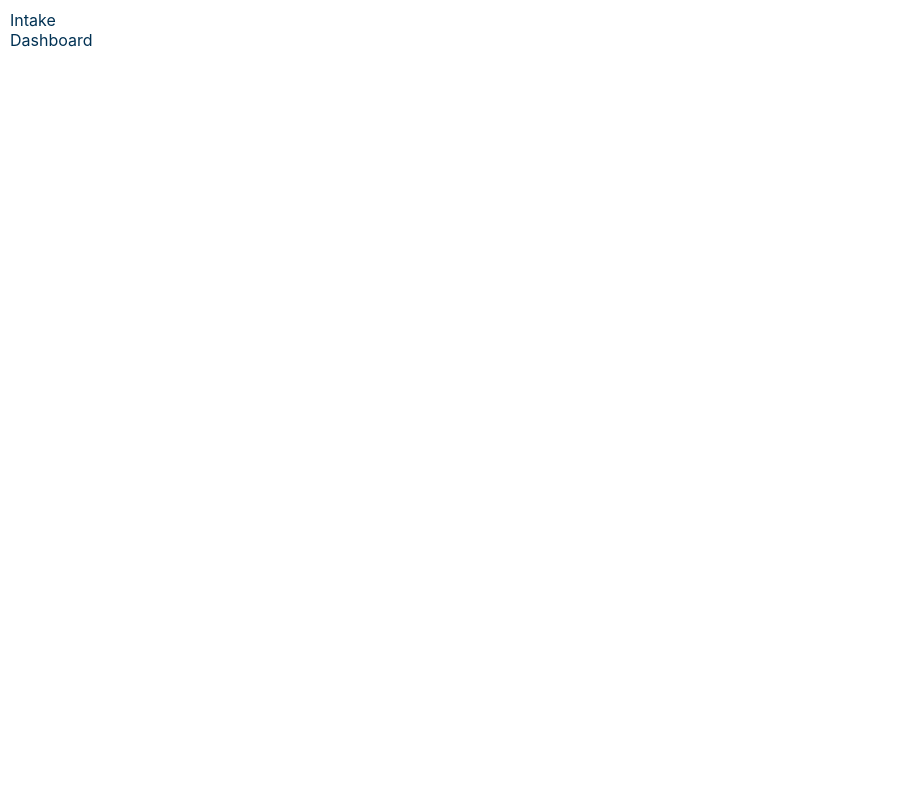
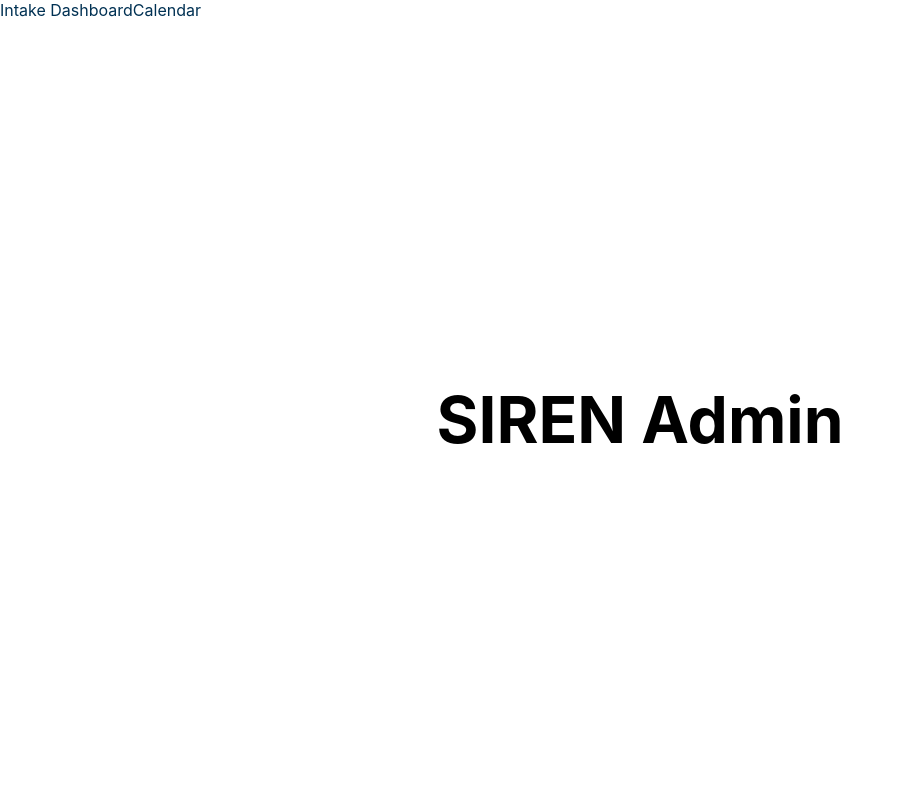
Before and after one commit to shannonbonet/siren-web, a Next.js app: page / in a window 1280 px wide. Shown: the top 800 px of the page, without its empty margins (0-902 px from the left). Built offline with nearby package versions, Linux system fonts and the light colour scheme; no server answers; the database is empty.

Commit message:
moved navbar styling file and  fixed navbar code

```diff
--- /dev/null
+++ b/components/Navbar.module.css
@@ -0,0 +1,8 @@
+.bar {
+  display: flex;
+  width: 100%;
+  height: 5%;
+  /* color will change the color of the text */
+  /* try using 'background-color' instead! */
+  color: #003153;
+}
--- a/components/Navbar.tsx
+++ b/components/Navbar.tsx
@@ -1,20 +1,16 @@
 import Link from 'next/link'
-import styles from '../styles/Navbar.module.css'
+import styles from './Navbar.module.css'
 
 export const Navbar = () => {
     return (
-        <nav>
-            <div className={styles.bar}>
+        <nav className={styles.bar}>
             <Link href="/intake-dashboard">
                 <a>Intake Dashboard</a>
             </Link>
-            </div>
 
-            <div className={styles.bar}>
             <Link href="/calendar">
                 <a>Calendar</a>
             </Link>
-            </div>
         </nav>
     )
 }
--- a/components/layout.js
+++ b/components/layout.tsx
@@ -1,4 +1,4 @@
-import { Navbar } from '../components/Navbar'
+import { Navbar } from './Navbar'
 
 export default function Layout({ children }) {
   return (
--- a/pages/index.tsx
+++ b/pages/index.tsx
@@ -1,7 +1,7 @@
 import Head from 'next/head'
 import styles from '../styles/Home.module.css'
 import firebase from '../firebase/clientApp'
-import { useCollection } from "react-firebase-hooks/firestore";
+import { useCollection } from "react-firebase-hooks/firestore"
 
 export default function Home() {
 
--- a/styles/Navbar.module.css
+++ /dev/null
@@ -1,7 +0,0 @@
-.bar {
-    padding: 5px;
-    height: 100vh;
-    width: 10%;
-    color: #003153;
-    margin: 5px ;
-  }
```
Also changed, not shown: 1 other file (tests, documents, lock files or other folders). Lines whose indentation alone changed are shown as unchanged.
